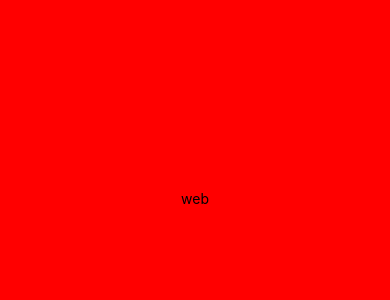
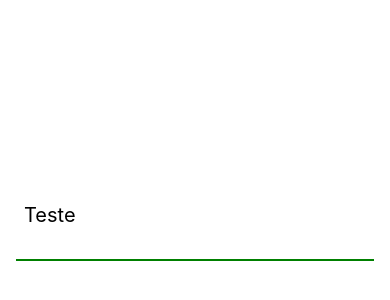
Before and after one commit to Wanderson77/rnui-core-screens, a React Native app: screen / in a window 390 px wide. Shown: the part 224-524 px from the top of the page. Built offline with nearby package versions, Linux system fonts and the light colour scheme.

Commit message:
ui-textinput-props

```diff
--- a/App.js
+++ b/App.js
@@ -1,7 +1,7 @@
-import Styles from './src/core/Platform';
+import MyComponent from './src/core/TextInput/Novo';
 
 export default function App() {
   return (
-    <Styles />
+    <MyComponent />
   );
 }
--- /dev/null
+++ b/src/core/TextInput/Novo.js
@@ -0,0 +1,39 @@
+import { StatusBar } from 'expo-status-bar';
+import React from 'react';
+import {StyleSheet, View, TextInput, SafeAreaView } from 'react-native';
+
+export default function Novo() {
+  const [myValue, setMyValue] = React.useState("Teste");
+
+  return (
+    <SafeAreaView style={styles.container}>
+      <TextInput
+        style={styles.input}
+        value={myValue}
+        onChangeText={setMyValue}
+        placeholder='My Value'
+        placeholderTextColor={"green"}
+        multiline={true}
+      />
+    </SafeAreaView>
+  );
+}
+
+const styles = StyleSheet.create({
+  container: {
+    flex: 1,
+    marginTop: 60,
+    backgroundColor: '#fff',
+    alignItems: 'center',
+    justifyContent: 'center',
+  },
+  input: {
+    borderBottomColor:"green",
+    borderBottomWidth: 2,
+    alignSelf: "stretch",
+    margin: 16,
+    padding: 8,
+    fontSize: 20
+
+  }
+});
```
